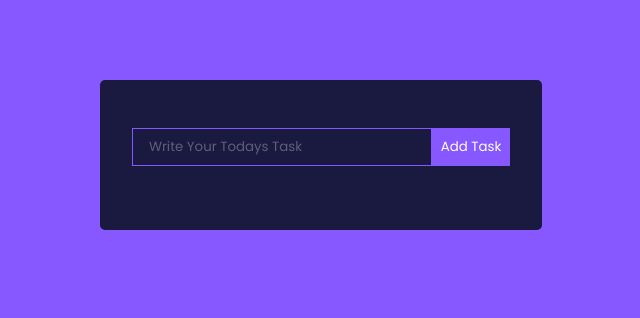
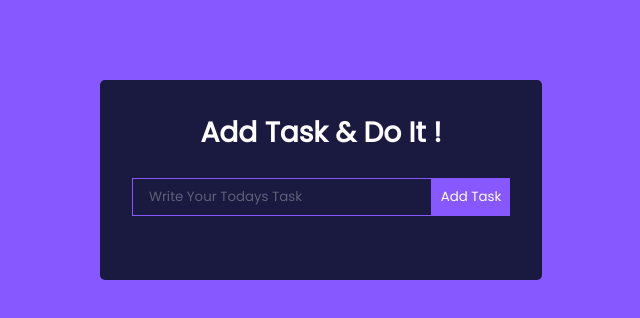
Before and after one commit to HossainRafi/ReactTodo, a React (Create React App) app: page / in a window 1280 px wide. Shown: the top 318 px of the page, without its empty margins (319-959 px from the left). Built offline with nearby package versions, Linux system fonts and the light colour scheme.

Commit message:
heading done

```diff
--- a/src/App.css
+++ b/src/App.css
@@ -22,6 +22,7 @@ h1 {
   color: #fff;
   margin-bottom: 0.5rem;
   font-size: 1.75rem;
+  text-align: center;
 }
 
 .TodoWrapper {
--- a/src/components/TodoWrap.jsx
+++ b/src/components/TodoWrap.jsx
@@ -15,6 +15,7 @@ const TodoWrap = () => {
 
   return (
     <div className="TodoWrapper">
+      <h1>Add Task & Do It !</h1>
       <TodoForm addTodo={addTodo} />
       {todos.map((todo, index) => (
         <Todo task={todo} key={index} />
```
